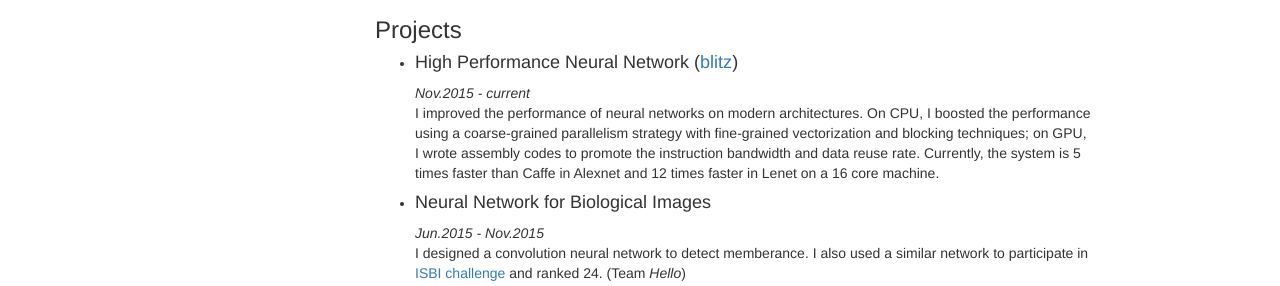
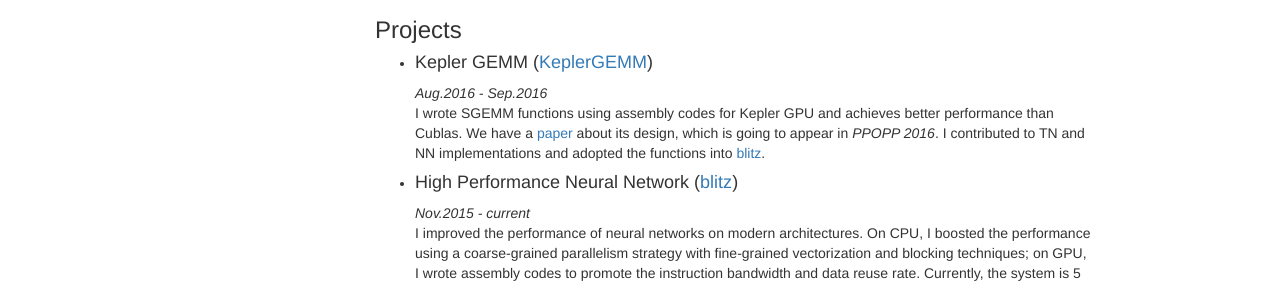
Before and after one commit to Jokeren/Jokeren.github.io, a plain HTML site: page index.html in a window 1280 px wide. Shown: the part 482-768 px from the top of the page. Drawn offline with Linux system fonts and the light colour scheme.

Commit message:
project update

```diff
--- a/index.html
+++ b/index.html
@@ -89,15 +89,13 @@
 							Projects
 						</h3>
 						<ul>
-							<!--
 							<li>
 							<h4>
 								Kepler GEMM (<a href="https://github.com/PAA-NCIC/KeplerGEMM">KeplerGEMM</a>)
 							</h4>
-							<dd><i>Aug.2016 - current</i></dd>
-							<dd>I wrote SGEMM functions using assembly codes for Kepler GPU and achieves better performance than Cublas, especially when the matrix size is small. I have adopted the functions into <a href="https://github.com/PAA-NCIC/blitz">blitz</a>. Future works will focus on irregular matrix shapes.</dd>
+							<dd><i>Aug.2016 - Sep.2016</i></dd>
+							<dd>I wrote SGEMM functions using assembly codes for Kepler GPU and achieves better performance than Cublas. We have a <a href="https://github.com/PAA-NCIC/SGEMM">paper</a> about its design, which is going to appear in <i>PPOPP 2016</i>. I contributed to TN and NN implementations and adopted the functions into <a href="https://github.com/PAA-NCIC/blitz">blitz</a>.</dd>
 							</li>
-							-->
 							<li>
 							<h4>
 								High Performance Neural Network (<a href="https://github.com/PAA-NCIC/blitz">blitz</a>)
```
